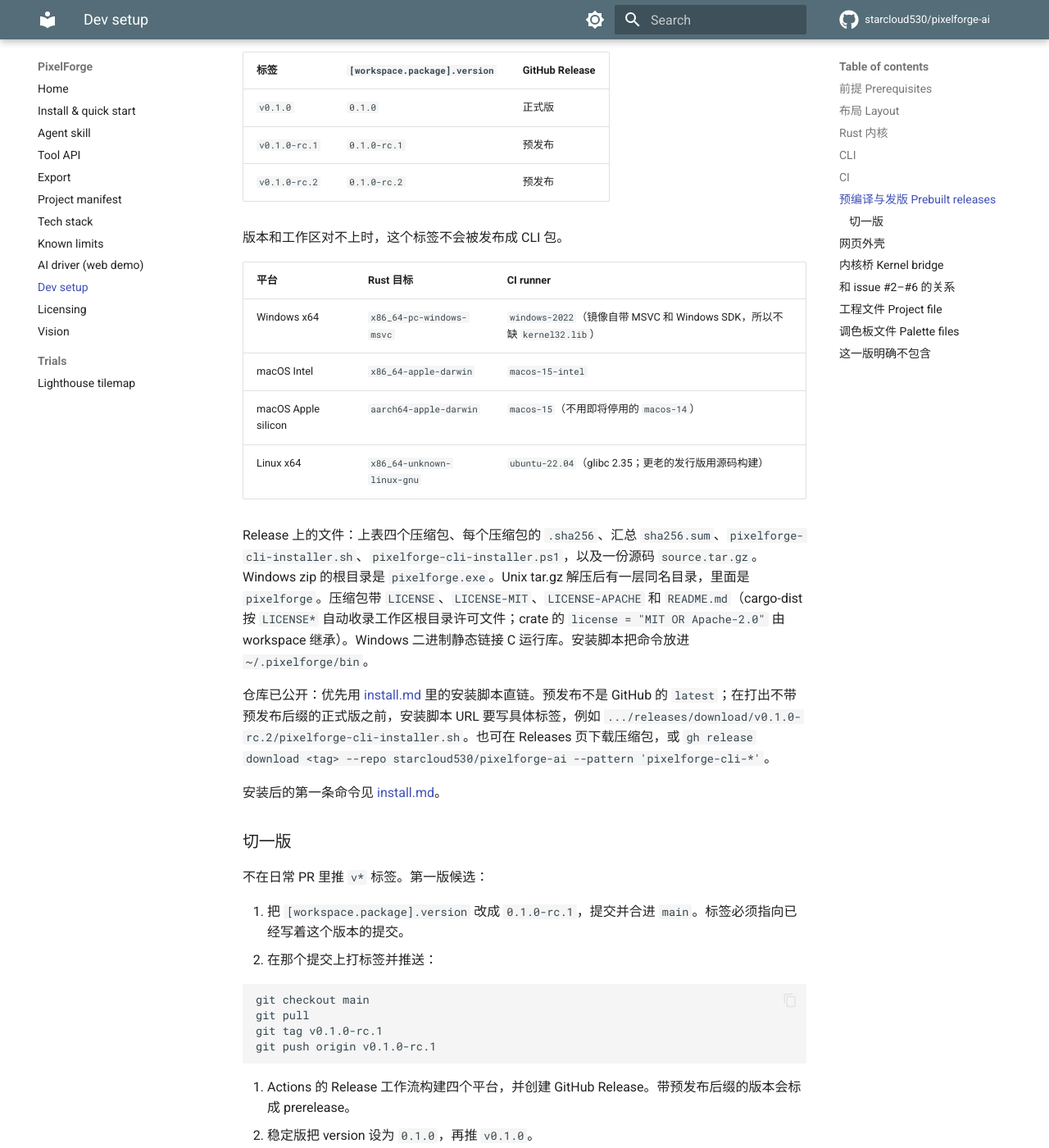
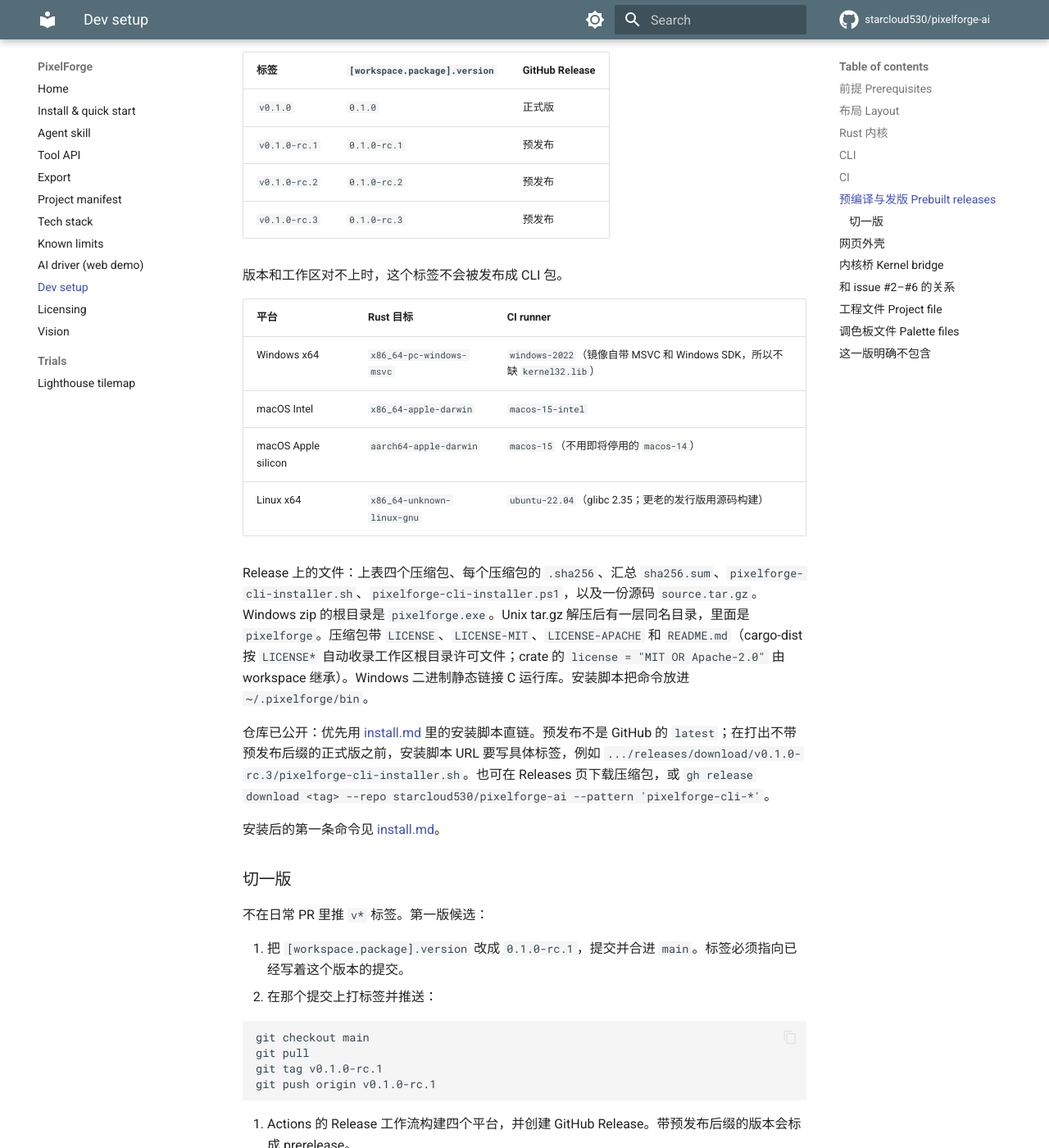
Before and after one commit to starcloud530/pixelforge-ai, an MkDocs documentation site: the page built from docs/dev-setup.md, in a window 1280 px wide and 1400 px high, scrolled down 6704 px. Shown: the whole window at 82% size. Built offline with MkDocs 1.6.1 and Material for MkDocs 9.7.7, drawn with Linux system fonts in a browser that asks for light colours; comment, search, counter and statistics services are not loaded; some of the changed text lies outside the part shown.

Commit message:
chore: prepare v0.1.0-rc.3 release (#152)
Prepare a fresh cargo-dist prerelease cut. Tagging v0.1.0-rc.3 happens
after this lands on main; this commit only aligns the package version
and the current-tag install references.

Co-authored-by: babylion <249539735+starcloud530@users.noreply.github.com>

```diff
--- a/Cargo.toml
+++ b/Cargo.toml
@@ -8,9 +8,9 @@ members = [
 
 [workspace.package]
 edition = "2021"
-# A release tag is `v` plus this string (`v0.1.0`, or `v0.1.0-rc.2` after
+# A release tag is `v` plus this string (`v0.1.0`, or `v0.1.0-rc.3` after
 # this field is set to that). Every crate inherits it. See docs/dev-setup.md.
-version = "0.1.0-rc.2"
+version = "0.1.0-rc.3"
 license = "MIT OR Apache-2.0"
 publish = false
 
--- a/docs/dev-setup.md
+++ b/docs/dev-setup.md
@@ -148,6 +148,7 @@ Pull request 上只跑 `dist plan`，把计划上传为 Actions artifact `artifa
 | `v0.1.0` | `0.1.0` | 正式版 |
 | `v0.1.0-rc.1` | `0.1.0-rc.1` | 预发布 |
 | `v0.1.0-rc.2` | `0.1.0-rc.2` | 预发布 |
+| `v0.1.0-rc.3` | `0.1.0-rc.3` | 预发布 |
 
 版本和工作区对不上时，这个标签不会被发布成 CLI 包。
 
@@ -160,7 +161,7 @@ Pull request 上只跑 `dist plan`，把计划上传为 Actions artifact `artifa
 
 Release 上的文件：上表四个压缩包、每个压缩包的 `.sha256`、汇总 `sha256.sum`、`pixelforge-cli-installer.sh`、`pixelforge-cli-installer.ps1`，以及一份源码 `source.tar.gz`。Windows zip 的根目录是 `pixelforge.exe`。Unix tar.gz 解压后有一层同名目录，里面是 `pixelforge`。压缩包带 `LICENSE`、`LICENSE-MIT`、`LICENSE-APACHE` 和 `README.md`（cargo-dist 按 `LICENSE*` 自动收录工作区根目录许可文件；crate 的 `license = "MIT OR Apache-2.0"` 由 workspace 继承）。Windows 二进制静态链接 C 运行库。安装脚本把命令放进 `~/.pixelforge/bin`。
 
-仓库已公开：优先用 [install.md](install.md) 里的安装脚本直链。预发布不是 GitHub 的 `latest`；在打出不带预发布后缀的正式版之前，安装脚本 URL 要写具体标签，例如 `.../releases/download/v0.1.0-rc.2/pixelforge-cli-installer.sh`。也可在 Releases 页下载压缩包，或 `gh release download <tag> --repo starcloud530/pixelforge-ai --pattern 'pixelforge-cli-*'`。
+仓库已公开：优先用 [install.md](install.md) 里的安装脚本直链。预发布不是 GitHub 的 `latest`；在打出不带预发布后缀的正式版之前，安装脚本 URL 要写具体标签，例如 `.../releases/download/v0.1.0-rc.3/pixelforge-cli-installer.sh`。也可在 Releases 页下载压缩包，或 `gh release download <tag> --repo starcloud530/pixelforge-ai --pattern 'pixelforge-cli-*'`。
 
 安装后的第一条命令见 [install.md](install.md)。
 
@@ -191,7 +192,7 @@ git push origin v0.1.0-rc.1
 
 *The Release contains the four archives, a `.sha256` next to each, `sha256.sum`, `pixelforge-cli-installer.sh`, `pixelforge-cli-installer.ps1`, and `source.tar.gz`. The Windows zip has `pixelforge.exe` at its root. A Unix tarball has one top directory and `pixelforge` inside it. Archives include `LICENSE`, `LICENSE-MIT`, `LICENSE-APACHE`, and `README.md` (cargo-dist auto-includes workspace-root `LICENSE*` files; crate `license = "MIT OR Apache-2.0"` is inherited from the workspace). The Windows binary links the C runtime statically. The installer scripts place the command in `~/.pixelforge/bin`.*
 
-*The repository is public: prefer the installer URLs in [install.md](install.md). A prerelease is not GitHub `latest`; until a stable tag exists, the installer URL must name the tag, for example `.../releases/download/v0.1.0-rc.2/pixelforge-cli-installer.sh`. Archives on the Releases page and `gh release download` remain valid.*
+*The repository is public: prefer the installer URLs in [install.md](install.md). A prerelease is not GitHub `latest`; until a stable tag exists, the installer URL must name the tag, for example `.../releases/download/v0.1.0-rc.3/pixelforge-cli-installer.sh`. Archives on the Releases page and `gh release download` remain valid.*
 
 *The first commands after install are in [install.md](install.md). Do not push a `v*` tag from an ordinary PR. For the first candidate, set `[workspace.package].version` to `0.1.0-rc.1`, merge that commit to `main`, tag that commit `v0.1.0-rc.1`, and push the tag. The Release workflow then builds the four platforms and opens a GitHub Release marked prerelease. A stable cut sets the version to `0.1.0` and pushes `v0.1.0`.*
 
```
Also changed, not shown: README.md (+6 -6 lines), README.zh_CN.md (+6 -6 lines), docs/index.md (+2 -2 lines), docs/install.md (+5 -5 lines), 4 other files.
